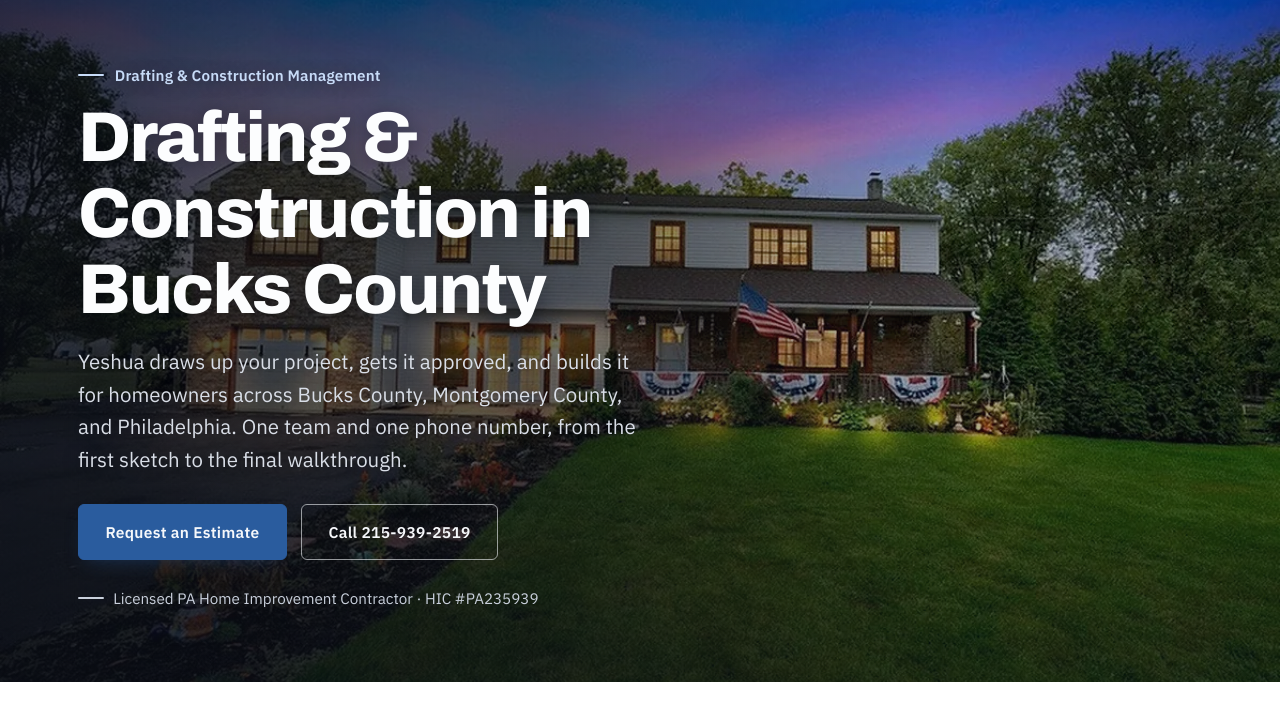
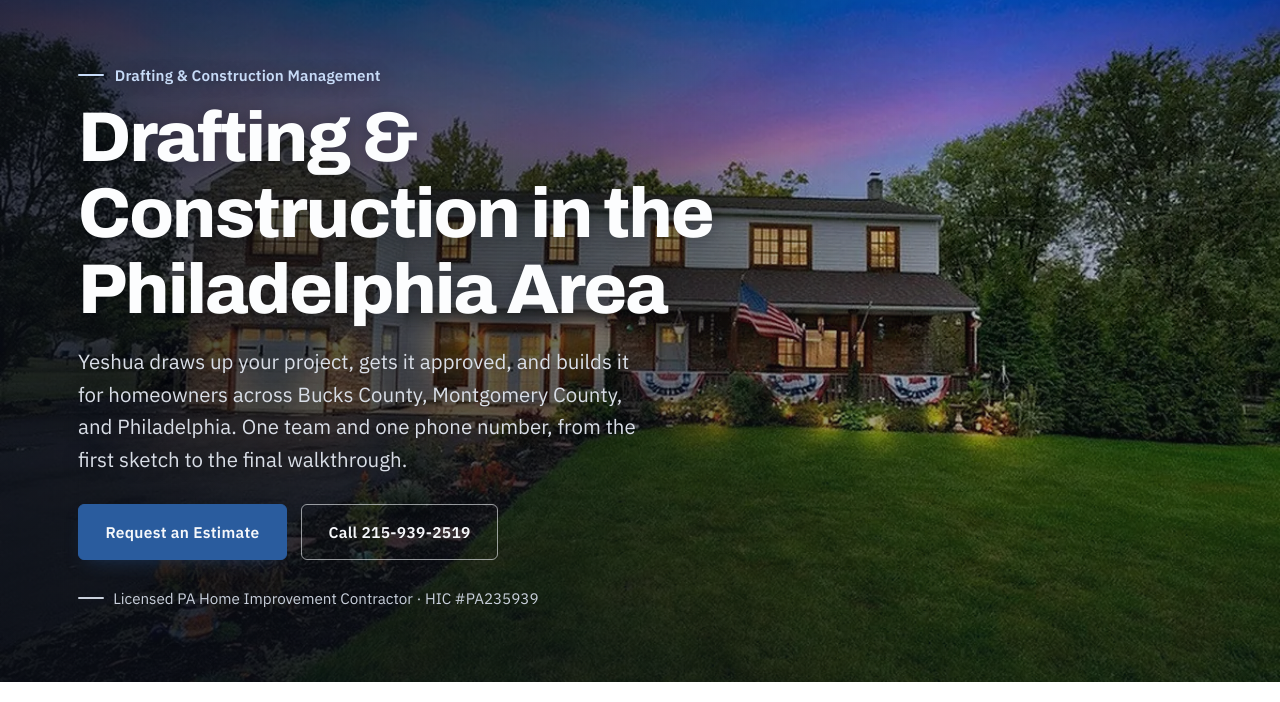
Before and after one commit to tjwellerr-creator/buxmont, a plain HTML site: page index.html in a window 1280 px wide. Shown: the part 98-800 px from the top of the page. Drawn offline with Linux system fonts and the light colour scheme.

Commit message:
Home heading: Drafting & Construction in the Philadelphia Area
Co-Authored-By: Claude Opus 5.5 <noreply@anthropic.com>

```diff
--- a/index.html
+++ b/index.html
@@ -200,7 +200,7 @@
       <div class="container">
         <div class="hero-copy">
           <span class="eyebrow">Drafting &amp; Construction Management</span>
-          <h1>Drafting &amp; Construction in Bucks County</h1>
+          <h1>Drafting &amp; Construction in the Philadelphia Area</h1>
           <p class="hero-lead">Yeshua draws up your project, gets it approved, and builds it for homeowners across Bucks County, Montgomery County, and Philadelphia. One team and one phone number, from the first sketch to the final walkthrough.</p>
           <div class="hero-actions">
             <a class="btn btn-primary" href="contact.html#estimate">Request an Estimate</a>
```
